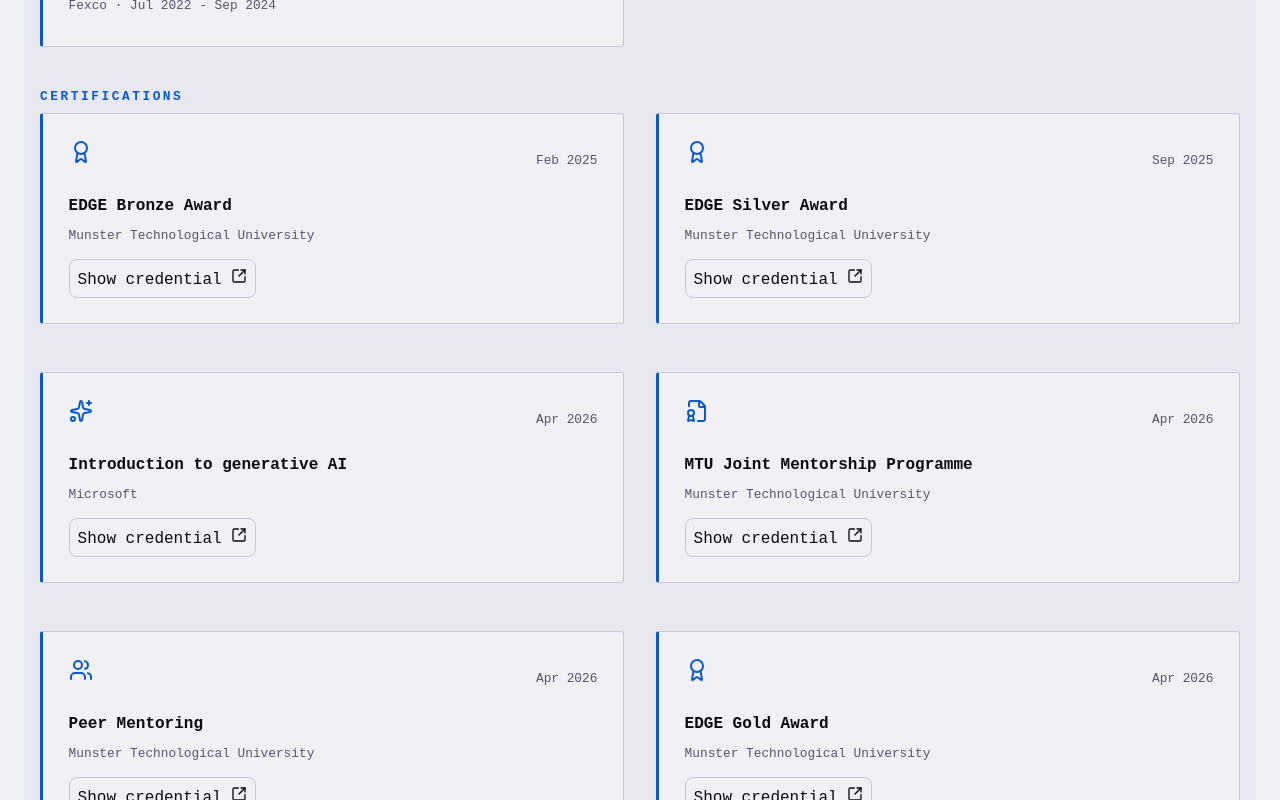
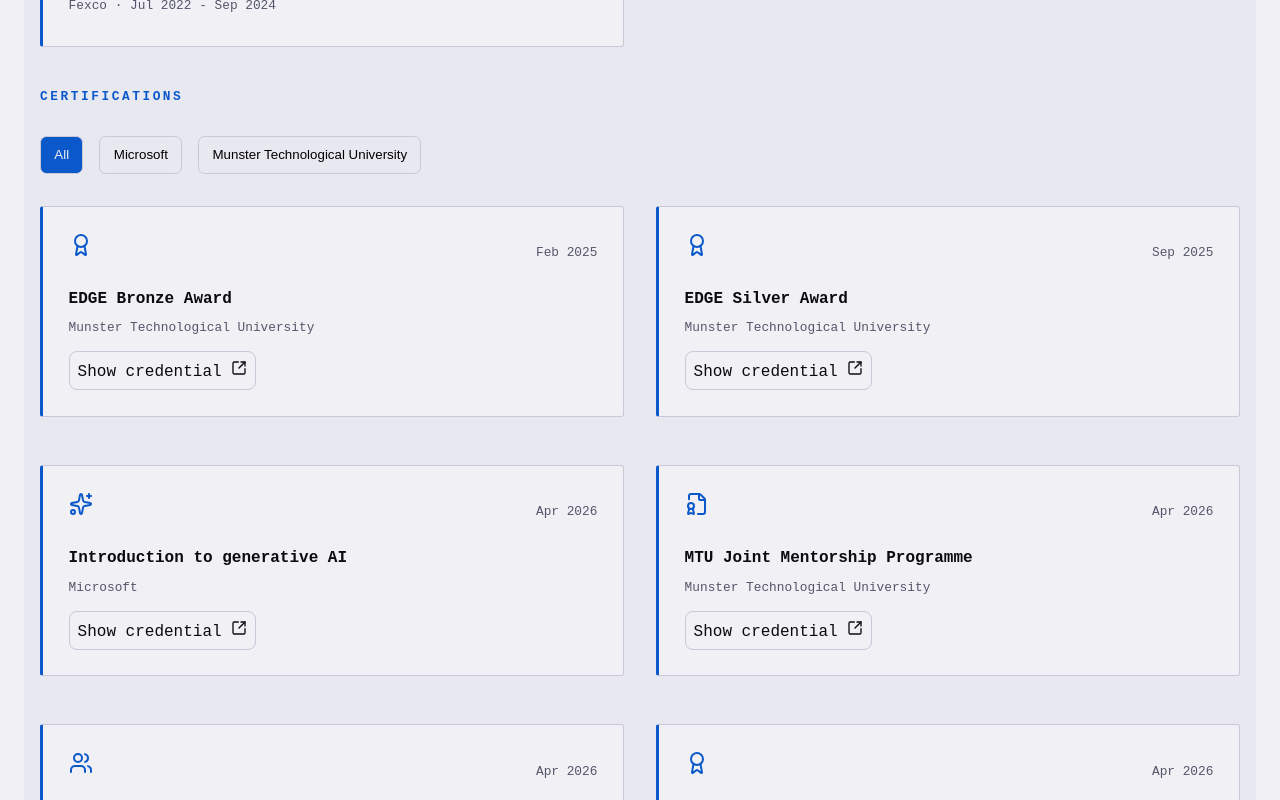
Before and after one commit to dan-1379/Portfolio-Website, a React (Vite) app: page / in a window 1280 px wide. Shown: the part 1820-2620 px from the top of the page. Built offline with nearby package versions, Linux system fonts and the light colour scheme.

Commit message:
added filter functionality

```diff
--- a/src/components/02_About/About.jsx
+++ b/src/components/02_About/About.jsx
@@ -5,8 +5,20 @@ import ResponsiveHeadshot from "../01_Hero/ResponsiveHeadshot"
 
 import { Award, FileBadge, Users, Sparkles } from 'lucide-react';
 import { education, experience, certification } from "./AboutInfo";
+import { useState } from "react";
 
 const About = () => {
+    const uniqueOrganisations = [...new Set(certification.map(item => item.organisation))];
+    const [organisation, setOrganisation] = useState("");
+
+    const filteredOrganisations = organisation
+        ? certification.filter(item => item.organisation === organisation)
+        : certification;
+
+    const filterOrganisations = (org) => {
+        setOrganisation(org);
+    }
+
     return (
         <section id="about">
             <h2>About Me</h2>
@@ -51,8 +63,17 @@ const About = () => {
             </div>
 
             <h3>Certifications</h3>
+
+            <div className="filterButtons">
+                <button onClick={() => filterOrganisations("")} className={organisation === "" ? "activeFilter" : "inactiveFilter"}>All</button>
+
+                {uniqueOrganisations.sort().map((org, index) => (
+                    <button key={index} onClick={() => filterOrganisations(org)} className={organisation === org ? "activeFilter" : "inactiveFilter"}>{org}</button>
+                ))}
+            </div>
+
             <div className="certifications">
-                {certification.slice().reverse().map((item, index) => (
+                {filteredOrganisations.slice().reverse().map((item, index) => (
                     <CertificationCard key={index} {...item}/>
                 ))}
             </div>
--- a/src/components/04_Projects/Projects.jsx
+++ b/src/components/04_Projects/Projects.jsx
@@ -9,16 +9,35 @@ import ProjectModal from "./ProjectModal";
  */
 const Projects = () => {
     const[learnMore, setLearnMore] = useState(null);
+    const uniqueTechStack = [...new Set(ProjectInfo.map(info => info.tech[0]))];
+    const [techSelected, setTechSelected] = useState("");
 
     const openLearnMore = (project) => setLearnMore(project);
     const closeLearnMore = () => setLearnMore(null);
+
+    const filteredTech = techSelected
+        ? ProjectInfo.filter(item => item.tech[0] === techSelected)
+        : ProjectInfo;
+
+    const filterTech = (tech) => {
+        setTechSelected(tech);
+    }
 
     return (
         <section id="projects">
             <h2>Projects</h2>
 
+            <div className="projectFilterButtons">
+                <button onClick={() => filterTech("")} className={techSelected === "" ? "activeFilter" : "inactiveFilter"}>All</button>
+
+                {uniqueTechStack.sort().map((tech, index) => (
+                    <button key={index} onClick={() => filterTech(tech)} className={techSelected === tech ? "activeFilter" : "inactiveFilter"}>{tech}</button>
+                ))}
+            </div>
+
+
             <div className="projectCards">
-                {ProjectInfo.map((project, index) => (
+                {filteredTech.map((project, index) => (
                     <ProjectCard key = {index} {...project} openLearnMore = {openLearnMore} />
                 ))}
             </div>
--- a/src/components/05_Contact/Contact.jsx
+++ b/src/components/05_Contact/Contact.jsx
@@ -1,6 +1,8 @@
 import { Mail, Handshake, Computer, FileUser } from 'lucide-react';
 import { ContactInfo } from './ContactInfo';
 import ContactLink from './ContactLink';
+import location from "../../assets/Location/location.png";
+
 
 /**
  *
@@ -22,6 +24,10 @@ const Contact = () => {
                     ))}
                 </div>
             </div>
+
+            <div className="contactImage">
+                <img src={location} alt="Location" />
+            </div>
         </section>
     )
 }
--- a/src/style.css
+++ b/src/style.css
@@ -28,6 +28,7 @@ body {
     background: var(--bg);
     color: var(--text);
     font-family: 'IBM Plex Mono', monospace;
+    text-wrap: balance;
 }
 
 /*
@@ -308,6 +309,7 @@ header p {
   height: min(400px, 50vw);
   object-fit: cover;
   border-radius: 1em;
+  box-shadow: var(--boxShadow);
 }
 
 .header-terminal {
@@ -449,12 +451,9 @@ section:nth-child(odd) {
   border-radius: 5%;
 }
 
-.about-headshot img:hover {
-    filter: grayscale(100%);
-}
-
 .about-headshot img {
     display: none;
+    box-shadow: var(--boxShadow);
 }
 
 section p span {
@@ -545,6 +544,38 @@ section h3 {
     gap: 2em;
 }
 
+.filterButtons {
+    display: flex;
+    flex-direction: row;
+    gap: 1em;
+    margin: 2em 0em 2em 0em;
+}
+
+#about button, #projects .projectFilterButtons button {
+    border: 1px solid var(--border);
+    padding: 0.8em 1em;
+    border-radius: 0.5em;
+    transition: 0.5s ease-in-out;
+}
+
+#about button:hover, #projects .projectFilterButtons button {
+    scale: 1.03;
+}
+
+#about button:active, #projects .projectFilterButtons button {
+    scale: 0.95;
+}
+
+.activeFilter {
+    background-color: var(--accent);
+    color: var(--bg);
+    transition: 2s ease-in-out;
+}
+
+.inactiveFilter {
+    background-color: transparent;
+}
+
 .educationCard a {
     text-decoration: none;
     color: var(--text);
@@ -601,12 +632,18 @@ section h3 {
 }
 
 .skillCard:hover {
-    scale: 1.05;
+    scale: 90%;
 }
 
 /*
     PROJECTS
 */
+
+.projectFilterButtons {
+    display: grid;
+    grid-template-columns: repeat(auto-fill, minmax(80px, 1fr));
+    gap: 0.5em;
+}
 
 .projectCards {
     display: grid;
@@ -926,10 +963,23 @@ section h3 {
 /*
     CONTACT
 */
+#contact {
+    display: flex;
+    justify-content: center;
+    gap: 2em;
+}
+
+.contactOverview {
+    display: flex;
+    flex-direction: column;
+    justify-content: center;
+    flex: 1;
+}
+
 .contactLinks {
     display: flex;
     flex-direction: column;
-    gap: 1em;
+    gap: 1.5em;
     color: var(--muted);
 }
 
@@ -937,6 +987,7 @@ section h3 {
     display: flex;
     gap: 1em;
     align-items: center;
+    height: stretch;
 }
 
 .contactLink a {
@@ -957,6 +1008,23 @@ section h3 {
 
 .contactLink a:hover .contactIcon {
     color: red;
+}
+
+.contactImage {
+    width: 40vw;
+}
+
+.contactImage img {
+    width: 100%;
+    height: 100%;
+    border-radius: 0.5em;
+    object-fit: cover;
+    box-shadow: var(--boxShadow);
+    transition: 0.5s ease-in;
+}
+
+.contactImage img:hover {
+    scale: 1.02;
 }
 
 /*
@@ -1075,6 +1143,14 @@ footer {
     .projectCards:has(.projectCard:hover) .projectCard:not(:hover) {
         filter: none;
     }
+
+    #contact {
+        flex-direction: column;
+    }
+
+    .contactImage {
+        width: 100%;
+    }
 }
 
 @media screen and (max-width: 700px),
@@ -1123,6 +1199,10 @@ screen and (max-height: 500px) and (orientation: landscape) {
         grid-template-columns: repeat(auto-fill, minmax(100%, 1fr));
     }
 
+    .filterButtons {
+        flex-direction: column;
+    }
+
     .projectCards {
         grid-template-columns: repeat(auto-fill, minmax(100%, 1fr));
     }
@@ -1157,6 +1237,14 @@ screen and (max-height: 500px) and (orientation: landscape) {
     .imageInfo {
         flex-direction: column;
     }
+
+    #contact {
+        flex-direction: column;
+    }
+
+    .contactImage {
+        width: 100%;
+    }
 }
 
 @media screen and (min-width: 701px) {
```
Also changed, not shown: src/assets/Location/location.png (added).
